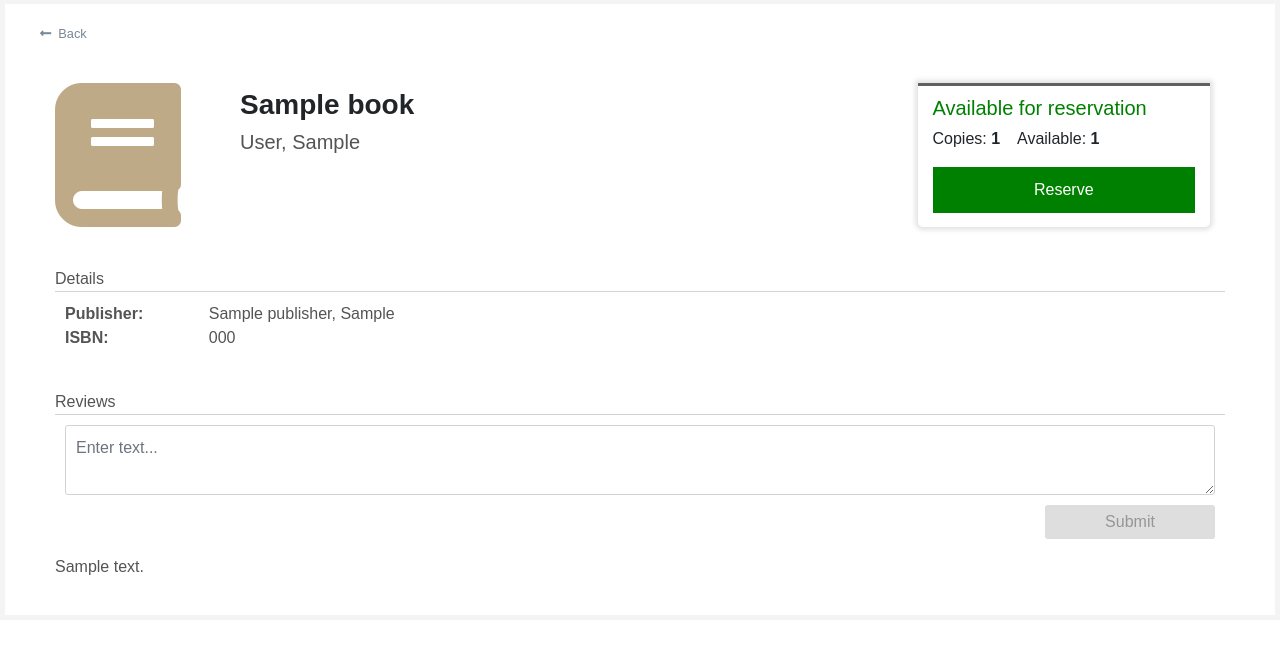
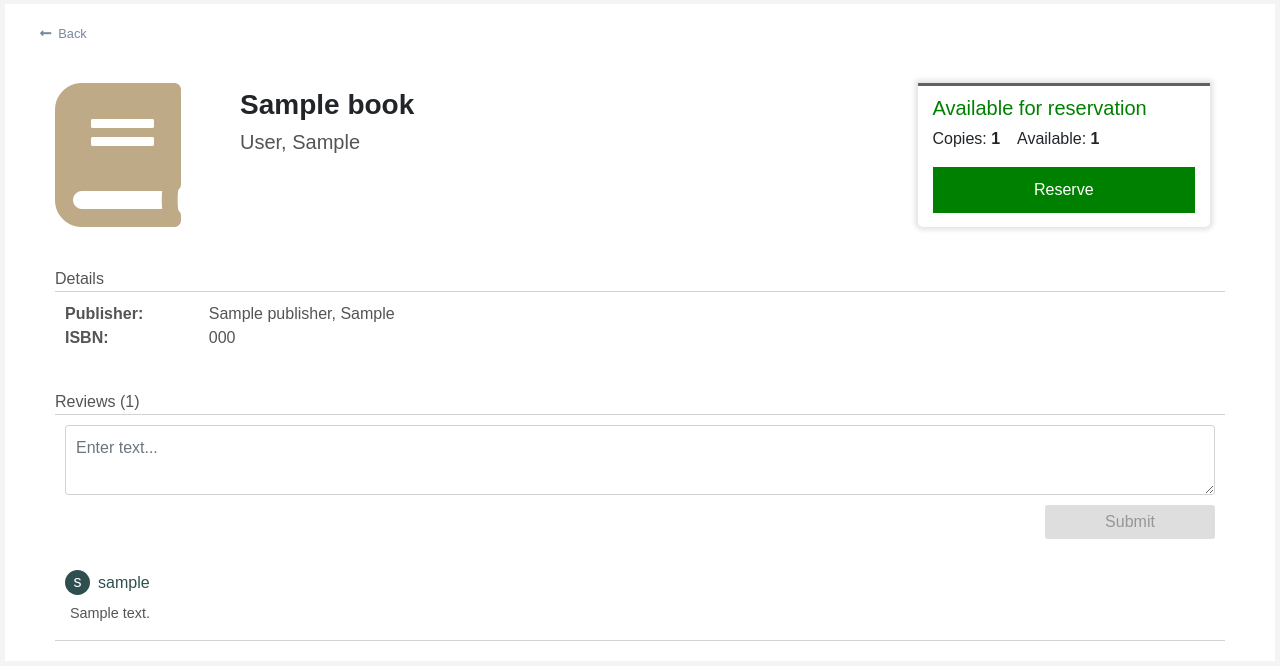
Before and after one commit to martintierro/SECURDE-DjangoLibrary, a Django app: page /catalog/1/ in a window 1280 px wide. Shown: the part 161-827 px from the top of the page. Before the commit the page ends 736 px from the top, so only its background shows below. Run offline with Django 3.2, Linux system fonts and the light colour scheme; tables that the repository leaves empty hold one stand-in row (values such as "Sample post"); some libraries are stand-ins or nearby versions.

Commit message:
Fixed reviews styling

```diff
--- a/catalog/static/catalog/style.css
+++ b/catalog/static/catalog/style.css
@@ -217,3 +217,20 @@ input[type=number] {
     background: #303030;
     color: white!important;
 }
+
+.review_card{
+    padding: 10px 10px 10px 15px !important;
+    border-bottom: 1px solid lightgray;
+}
+
+.review{
+    font-size: 0.9rem;
+}
+
+#icon{
+    background-color:darkslategray;
+    color:white;
+    border-radius:25px;
+    height: 25px;
+    width: 25px;
+}
--- a/catalog/templates/catalog/book_details.html
+++ b/catalog/templates/catalog/book_details.html
@@ -66,7 +66,7 @@
                 <div id="reviews_container" class="deets_container" style="padding:20px">
                     <form action="{% url 'book_details' book_id=book.id %}" method="POST">
                         {% csrf_token %}
-                        <p class="deets_container_title">Reviews</p>
+                        <p class="deets_container_title">Reviews ({{ reviews|length }})</p>
                         <div class="form-group" style="padding:10px 10px 0px 10px; margin-bottom:10px;">
                             {% for field in review_form %}
                                 {{field}}
@@ -79,10 +79,14 @@
                         </div>
                     </form>
                     {% for review in reviews %}
-                        <div>
-                            <span>
-                                <p>{{ review.text }}</p>
-                            </span>
+                        <div class="container-fluid w-100 review_card">
+                            <div class="row" style="padding:5px 10px 10px;">
+                                <div id="icon" class="text-center px-1">{{ review.profile.user|make_list|first }}</div>
+                                <h6 class="px-2 my-auto" style="color:darkslategray">{{ review.profile.user }}</h6>
+                            </div>
+                            <div class="row">
+                                <div class="col"><h6 class="review">{{ review.text }}</h6></div>
+                            </div>
                         </div>
                     {% endfor %}
                 </div>
```
